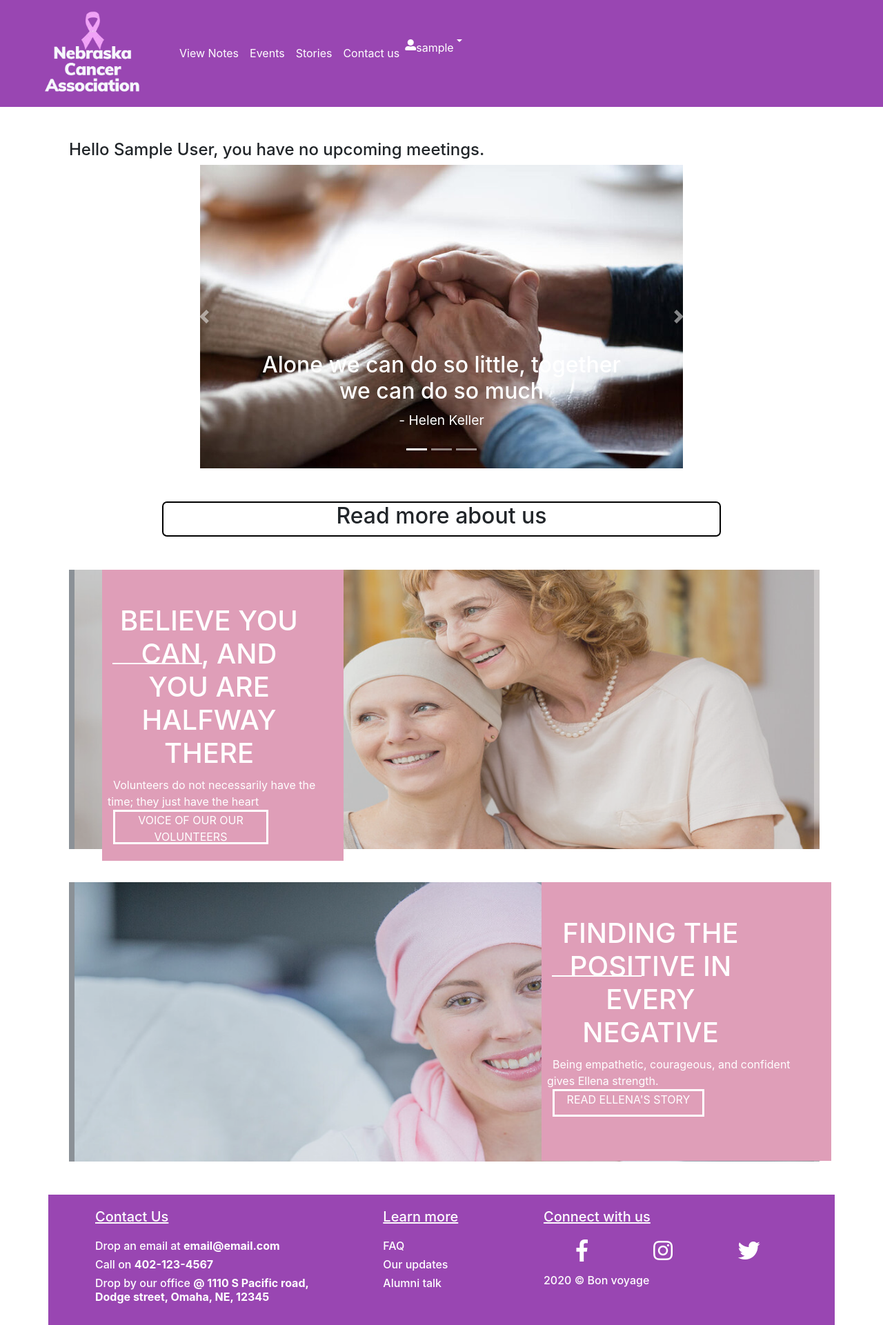
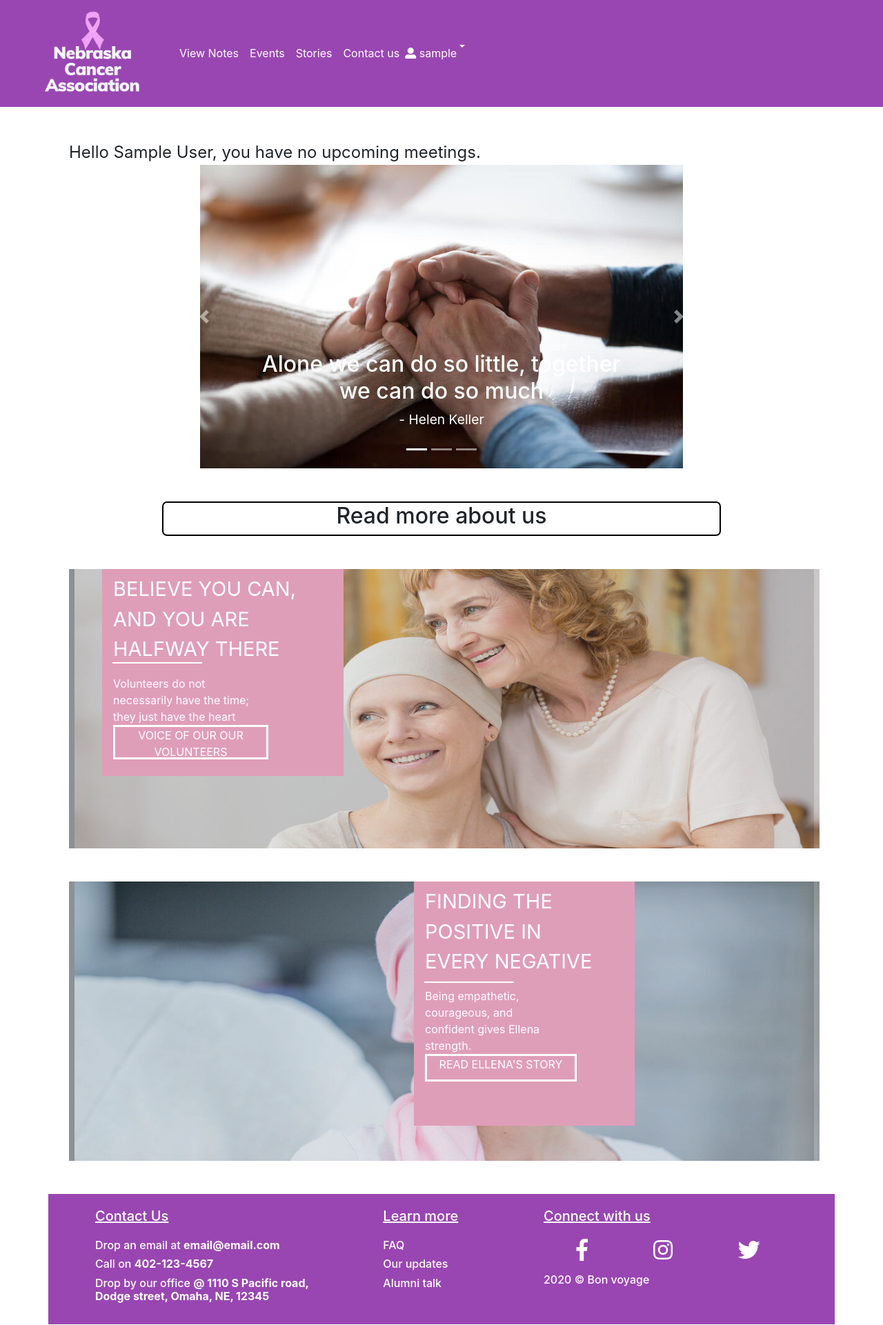
Before and after one commit to Santhosh417/8210T5app-ncavas, a Django app: page / in a window 1280 px wide. Shown: the whole page at 69% size. Run offline with Django 3.2, Linux system fonts and the light colour scheme; the visitor is signed in with stand-in values (Sample User, id 1); data that the repository does not hold is empty; some libraries are stand-ins or nearby versions.

Commit message:
Fixed CSS of home page and made it responsive to iphone x
Fixed CSS of home page and made it responsive to iphone x

```diff
--- a/nca/static/css/styles.css
+++ b/nca/static/css/styles.css
@@ -1,5 +1,13 @@
 .navbar {
   background-color: #9946b2;
+}
+
+.user-actions-dropdown{
+    background-color: #9946b2;
+}
+
+.user-actions-dropdown li{
+    width: 100%;
 }
 
 
@@ -14,15 +22,20 @@
     position: absolute;
     width: 350px;
     background: #df9eb8;
+    margin-left: 3rem!important;
+    padding-bottom: 1rem!important;
+    padding-left: .5rem!important;
+    padding-right: 1.5rem!important;
 }
 
 .victim-story-title-container{
     background-color: white;
     z-index: 9;
     position: absolute;
-    width: 420px;
+    width: 320px;
     background: #df9eb8;
-    right : 75px;
+    right : 360px;
+
 }
 
 
@@ -30,6 +43,22 @@
 .image-container{
         opacity: 0.8
 }
+
+.card-heading{
+        font-size: 29px;
+        margin-top:7px;
+        padding-right: 1rem!important;
+        margin-right: 1rem!important;
+        margin-left: .5rem!important;
+    }
+
+.card-heading2{
+        font-size: 29px;
+        margin-top:7px;
+        padding-right: 1rem!important;
+        margin-right: 1rem!important;
+        margin-left: .5rem!important;
+    }
 
 .card-heading:after{
    position: absolute;
@@ -41,6 +70,26 @@
     left: 15px;
 }
 
+.card-heading2:after{
+   position: absolute;
+    content: '';
+    width: 130px;
+    height: 2px;
+    background-color: white;
+    top: 145px;
+    left: 15px;
+}
+
+.home-header{
+    font-size: 1.5rem;
+}
+
+.span-text{
+        padding-right: 3rem!important;
+            margin-right: 3rem!important;
+        margin-top: 1rem!important;
+        margin-left: .5rem!important;
+    }
 
 .victim-story-container{
   background: #8b9197;
@@ -62,6 +111,9 @@
     width: 225px;
     height: 50px;
     text-align: center;
+    margin-right: 3rem!important;
+    margin-left: .5rem!important;
+    margin-bottom: .5rem!important;
 }
 /*Remove while removing the work in progress page*/
 .wip{
@@ -179,3 +231,118 @@ h9{
     font-size: 40px;
 
 }
+
+@media only screen
+    and (device-width : 375px)
+    and (device-height : 812px)
+    and (-webkit-device-pixel-ratio : 3) {
+
+    .volunteer-story-title-container{
+        background-color: white;
+        z-index: 9;
+        position: absolute;
+        width: 80px;
+        height: 125px;
+        background: #df9eb8;
+        margin-left: 1rem!important;
+        padding-bottom: 1rem;
+        padding-left: 0;
+        padding-right: 0;
+    }
+
+    .victim-story-title-container {
+        background-color: white;
+        z-index: 9;
+        position: absolute;
+        width: 97px;
+        background: #df9eb8;
+        right: 16px;
+    }
+
+    .card-heading{
+        font-size: 7px;
+        margin-top:7px;
+        padding-right: 0 !important;
+        margin-right: 0 !important;
+        margin-left: 0 !important;
+    }
+
+    .card-heading2{
+        font-size: 7px;
+        margin-top:7px;
+        padding-right: 0 !important;
+        margin-right: 0 !important;
+        margin-left: 0 !important;
+    }
+
+    .span-text{
+        font-size : 6px;
+        padding-right: 0 !important;
+        margin-right: 0 !important;
+        margin-top: 9px !important;
+        margin-left: 0 !important;
+    }
+
+    .story-link-container{
+        border:3px solid;
+        width: 50px;
+        height: 10px;
+        text-align: center;
+    }
+
+    .card-heading:after{
+        position: absolute;
+        content: '';
+        width: 38px;
+        height: 2px;
+        background-color: white;
+        top: 53px;
+        left: 7px;
+    }
+
+    .card-heading2:after{
+    position: absolute;
+    content: '';
+    width: 38px;
+    height: 2px;
+    background-color: white;
+    top: 41px;
+    left: 7px;
+    }
+
+    .volunteer-voice-link-container {
+        font-size: 6px;
+        border: 2px solid;
+        width: 68px;
+        height: 25px;
+        text-align: center;
+        margin-top: 2px;
+        margin-right: 0 !important;
+        margin-left: 0 !important;
+        margin-bottom: 0 !important;
+    }
+
+    .story-link-container{
+        font-size: 6px;
+        border: 2px solid;
+        width: 68px;
+        height: 20px;
+        text-align: center;
+        margin-top: 5px;
+        margin-right: 0 !important;
+        margin-left: 0 !important;
+        margin-bottom: 0 !important;
+    }
+
+    .home-header{
+        font-size: 10px;
+    }
+
+    .events-list{
+        font-size: 8px;
+    }
+
+    .take-notes-btn{
+        font-size: 8px !important;
+    }
+}
--- a/nca/templates/base.html
+++ b/nca/templates/base.html
@@ -26,16 +26,18 @@
             <li class="nav-item"><a class="text-white text-decoration-none nav-link" href="{% url 'nca:workinprogress' %}">Stories</a></li>
             <li class="nav-item"><a class="text-white text-decoration-none nav-link" href="{% url 'nca:contactus' %}">Contact us</a></li>
                 {% if user.is_authenticated %}
-                    <li class="dropdown">
+                    <li class="dropdown pt-2">
                         <a href="#" class="dropdown-toggle text-white d-flex flex-row" data-toggle="dropdown" role="button" aria-expanded="false">
-                            <i class="fas fa-user-alt"></i>
-                            <span>{{ user.username }}</span>
-                            <span class="caret"></span>
+                            <div>
+                                <i class="fas fa-user-alt"></i>
+                                {{ user.username }}
+                                <span class="caret"></span>
+                            </div>
                         </a>
 
-                        <ul class="dropdown-menu text-white" role="menu">
-                            <li><a href="{% url 'password_change' %}">Change password</a></li>
-                            <li class="nav-item"><a href="{% url 'logout' %}"><i class="fa fa-btn fa-sign-out"></i>Logout</a></li>
+                        <ul class="dropdown-menu text-white user-actions-dropdown" role="menu">
+                            <li><a href="{% url 'password_change' %}" class="text-white">Change password</a></li>
+                            <li class="nav-item"><a href="{% url 'logout' %}" class="text-white">Logout</a></li>
 
                         </ul>
                     </li>
--- a/nca/templates/home.html
+++ b/nca/templates/home.html
@@ -8,16 +8,16 @@
     {% if user.is_authenticated %}
         <div class="container">
         {% if events.count <= 0 %}
-            <h4>Hello {{ user.first_name }} {{ user.last_name }}, you have no upcoming meetings.</h4>
+            <div class="home-header">Hello {{ user.first_name }} {{ user.last_name }}, you have no upcoming meetings.</div>
         {% else %}
-          <h5>Hello {{ user.first_name }} {{ user.last_name }}, you have the following meetings:</h5>
-          <table class="table table-borderless">
+          <div class="home-header">Hello {{ user.first_name }} {{ user.last_name }}, you have the following meetings:</div>
+          <table class="table table-borderless events-list">
             <tbody>
             {% for event in events %}
               <tr>
                 <td><i class="far fa-calendar-alt fa-2x"></i></td>
                   <td><h7><b>{{ event.event_name }}</b> - {% if event.event_type == "OneToOne" %}One to one meeting with {% elif event.event_type == "Group" %}Group meeting with {% else %}At{% endif %} {% for victim in event.victims %}{{ victim.first_name }} {{ victim.last_name }}{% if forloop.last %} at {% else %}, {% endif %}{% endfor %}{{ event.location }}. Timings : from {{ event.start_date_time }} to {{ event.end_date_time }}</h7></td>
-                <td>{% if event.event_type != "Public" %}<a href="{% url 'events:showevent_meetingnotes' event.event_id%}" class="btn btn-outline-dark">Take notes</a>{% endif %}</td>
+                <td>{% if event.event_type != "Public" %}<a href="{% url 'events:showevent_meetingnotes' event.event_id%}" class="btn btn-outline-dark take-notes-btn">Take notes</a>{% endif %}</td>
               </tr>
             {% endfor %}
             </tbody>
@@ -68,10 +68,10 @@
     <div class="h3 text-center">Read more about us</div>
 </div>
 <div class="mt-5 mb-5 volunteer-story-container">
-  <div class="ml-5 volunteer-story-title-container pl-2 pr-4 pb-3 text-white">
-    <h2 class="ml-2 mr-3 pr-3 text-uppercase card-heading">Believe you CAN, and you are halfway THERE</h2>
+  <div class="volunteer-story-title-container text-white">
+    <div class="text-uppercase card-heading">Believe you CAN, and you are halfway THERE</div>
     <div class="border-dark"></div>
-    <span class="mt-5 ml-2 mr-5 pr-5">Volunteers do not necessarily have the time; they just have the heart</span>
+    <div class="span-text mt-5 ml-2 mr-5 pr-5">Volunteers do not necessarily have the time; they just have the heart</div>
       <div class="ml-2 mr-5 mb-2 text-uppercase volunteer-voice-link-container"><a href="{% url 'nca:workinprogress' %}" class="text-decoration-none text-white">Voice of our Our volunteers</a></div>
   </div>
   <div class="image-container">
@@ -81,9 +81,9 @@
 <div class="mt-5 mb-5 victim-story-container">
 
   <div class="ml-5 victim-story-title-container pl-2 pr-4 pb-3 text-white">
-    <h2 class="ml-2 mr-5 pr-5 text-uppercase card-heading">Finding the Positive in Every Negative</h2>
+    <div class="text-uppercase card-heading2">Finding the Positive in Every Negative</div>
     <div class="border-dark"></div>
-    <span class="mt-5 ml-2 mr-5 pr-5">Being empathetic, courageous, and confident gives Ellena strength. </span>
+    <div class="span-text mt-5 ml-2 mr-5 pr-5">Being empathetic, courageous, and confident gives Ellena strength. </div>
       <div class="ml-2 mr-5 mb-5 text-uppercase story-link-container"><a href="{% url 'nca:workinprogress' %}" class="text-decoration-none text-white">Read Ellena's story</a></div>
   </div>
   <div class="image-container">
--- a/nca/views.py
+++ b/nca/views.py
@@ -28,14 +28,12 @@ def home(request):
 
 
     for x in events:
-        print(x.event_id)
         enrollments = Enrollment.objects.filter(event_id=x.event_id)
         location = Location.objects.filter(location_id=x.location_id)
         victims = []
         for y in enrollments:
             victims += list(User.objects.filter(id=y.victim_id))
         x.victims = victims
-        print(x.victims)
     return render(request, 'home.html', {'events': events})
 
 
--- a/users/admin.py
+++ b/users/admin.py
@@ -47,7 +47,6 @@ class VolunteerExportCsvMixin:
             sps = volunteer.specialized_in.through.objects.filter(volunteer_id = volunteerId)
             specializations = ''
             for s in sps:
-                print(s)
                 for x in SpecializedInChoices.objects.filter(id=s.specializedinchoices_id):
                     specializations += x.specialized_in + ', '
             return specializations
```
